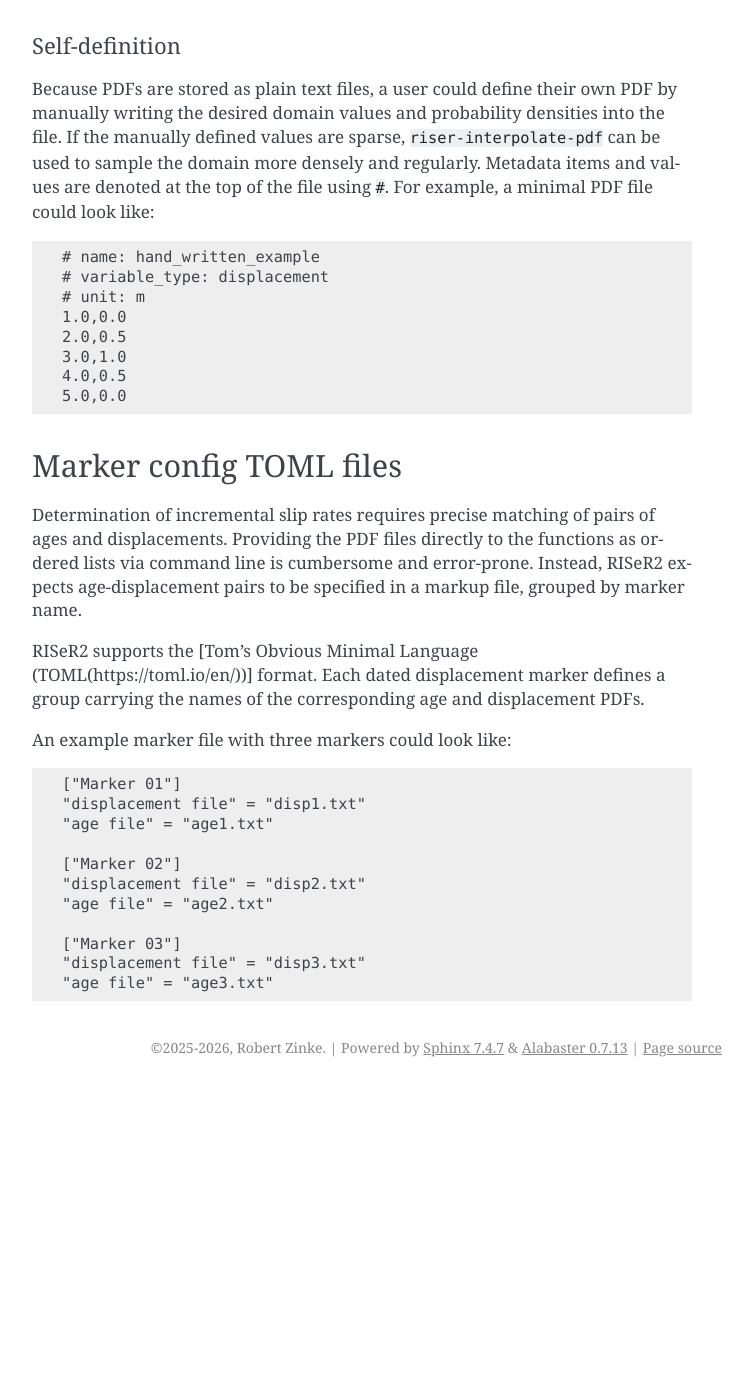
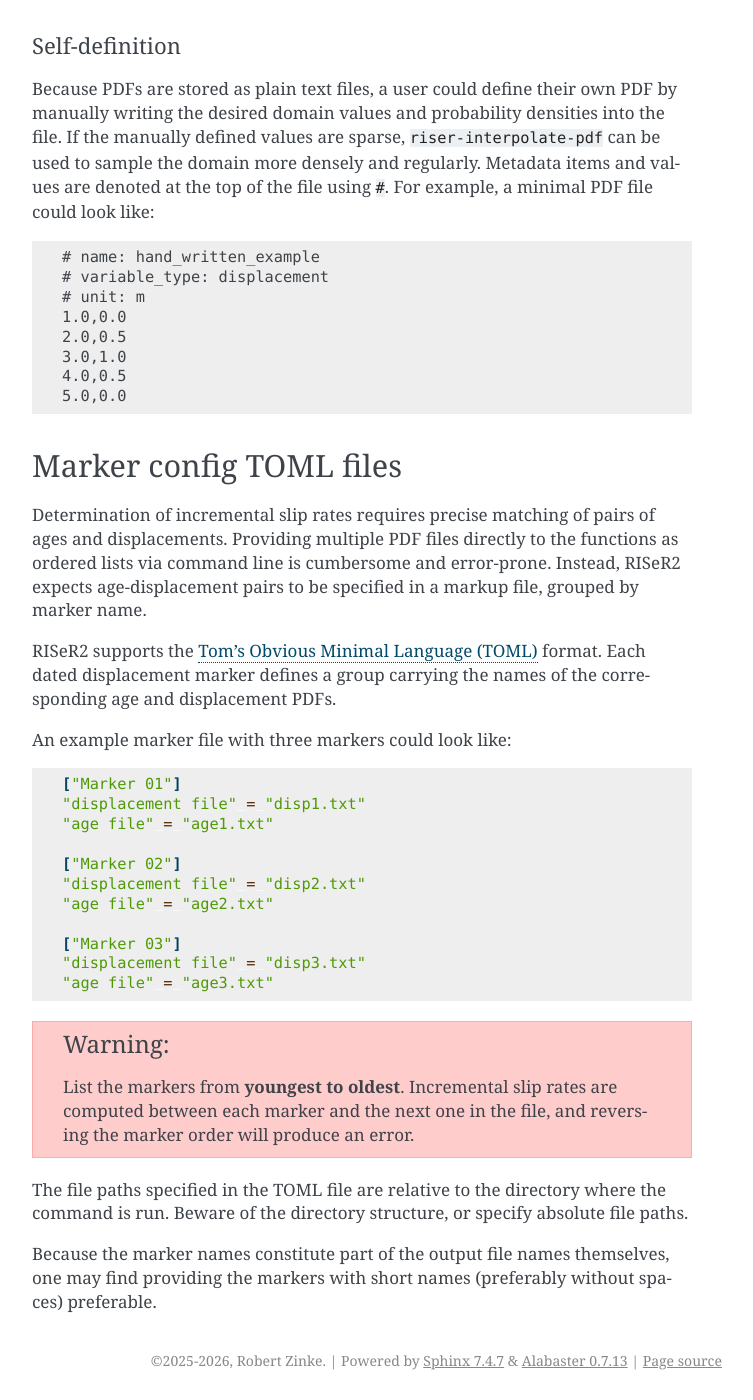
Before and after one commit to rzinke/RISeR2, a Sphinx documentation site: the page built from docs/source/input_formats.md, in a window 1280 px wide and 1400 px high, scrolled down 1228 px. Shown: the whole window, without its empty margins (388-1141 px from the left). Built offline with Sphinx 7.4.7, drawn with Linux system fonts in a browser that asks for light colours; before the commit the page ends 2315 px from its top, so only the background shows below that.

Commit message:
Updated input_formats.md with marker order warning.

````diff
--- a/docs/source/input_formats.md
+++ b/docs/source/input_formats.md
@@ -46,13 +46,13 @@ Because PDFs are stored as plain text files, a user could define their own PDF b
 
 ## Marker config TOML files
 
-Determination of incremental slip rates requires precise matching of pairs of ages and displacements. Providing the PDF files directly to the functions as ordered lists via command line is cumbersome and error-prone. Instead, RISeR2 expects age-displacement pairs to be specified in a markup file, grouped by marker name.
+Determination of incremental slip rates requires precise matching of pairs of ages and displacements. Providing multiple PDF files directly to the functions as ordered lists via command line is cumbersome and error-prone. Instead, RISeR2 expects age-displacement pairs to be specified in a markup file, grouped by marker name.
 
-RISeR2 supports the [Tom's Obvious Minimal Language (TOML(https://toml.io/en/))] format. Each dated displacement marker defines a group carrying the names of the corresponding age and displacement PDFs.
+RISeR2 supports the [Tom's Obvious Minimal Language (TOML)](https://toml.io/en/) format. Each dated displacement marker defines a group carrying the names of the corresponding age and displacement PDFs.
 
 An example marker file with three markers could look like:
 
-```text
+```toml
 ["Marker 01"]
 "displacement file" = "disp1.txt"
 "age file" = "age1.txt"
@@ -65,3 +65,11 @@ An example marker file with three markers could look like:
 "displacement file" = "disp3.txt"
 "age file" = "age3.txt"
 ```
+
+```{warning}
+List the markers from **youngest to oldest**. Incremental slip rates are computed between each marker and the next one in the file, and reversing the marker order will produce an error.
+```
+
+The file paths specified in the TOML file are relative to the directory where the command is run. Beware of the directory structure, or specify absolute file paths.
+
+Because the marker names constitute part of the output file names themselves, one may find providing the markers with short names (preferably without spaces) preferable.
````
